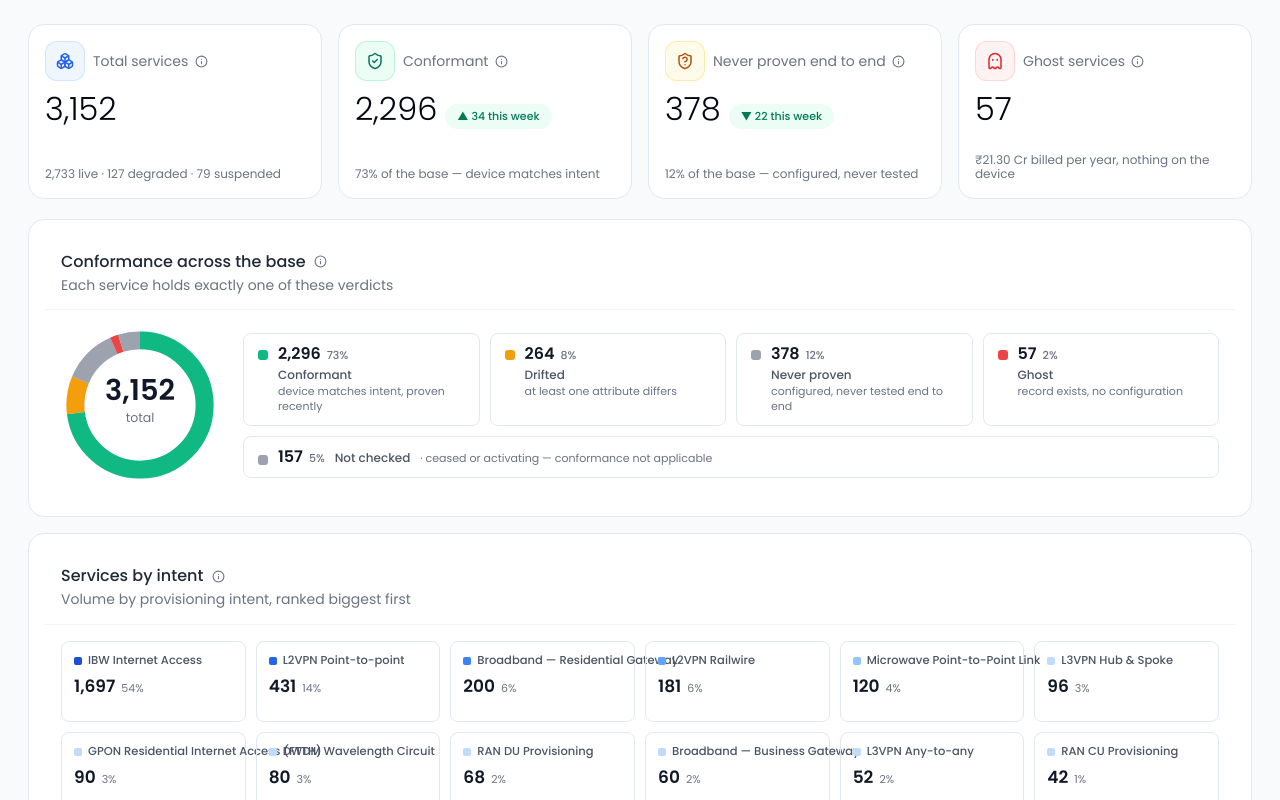
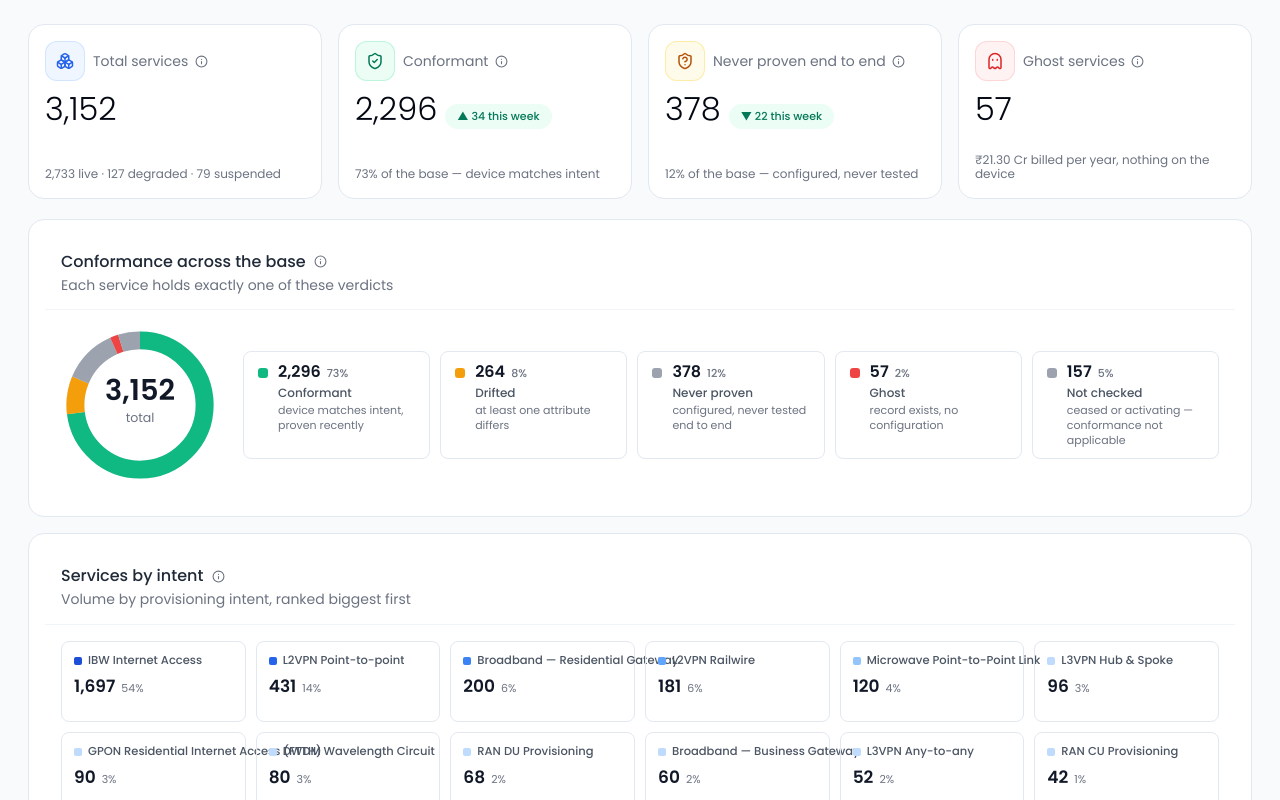
Before and after one commit to jayesh-vision/LCM-Orchestrator, a React (Vite) app: page /inventory in a window 1280 px wide. Shown: the top 800 px of the page. Built offline with nearby package versions, Linux system fonts and the light colour scheme.

Commit message:
service inventory card changes

```diff
--- a/src/pages/ServiceInventory.tsx
+++ b/src/pages/ServiceInventory.tsx
@@ -345,33 +345,19 @@ export default function ServiceInventory() {
               size={158}
               segments={confSegs.map(({ label, value, fill, onClick }) => ({ label, value, fill, onClick }))}
             />
-            <div className="flex-1 min-w-[280px] grid sm:grid-cols-2 lg:grid-cols-4 gap-2.5">
-              {confSegs.map((s) => {
-                /* Five verdicts spread across up to four columns now that this
-                   card spans the full page width — the last tile still spans
-                   the full row (whatever the current column count is) rather
-                   than leaving a gap or wrapping into a lonely last column. */
-                const wide = s.label === 'Not checked'
-                return (
+            <div className="flex-1 min-w-[280px] grid grid-cols-2 sm:grid-cols-3 lg:grid-cols-5 gap-2.5">
+              {/* All five verdicts share one tile shape at every breakpoint —
+                 no special-cased "wide" tile for the odd one out, so nothing
+                 ever hangs alone as a stretched bar underneath the row. */}
+              {confSegs.map((s) => (
                 <button
                   key={s.label} type="button" onClick={s.onClick}
                   aria-label={`${s.label}: ${s.value}. Open the matching services`}
-                    className={`flex gap-2.5 border border-line rounded-lg px-3.5 py-2.5 text-left cursor-pointer
+                  className="flex items-start gap-2.5 border border-line rounded-lg px-3.5 py-2.5 text-left cursor-pointer
                     transition-colors hover:bg-plane hover:border-brand-200
-                      focus-visible:outline-none focus-visible:ring-[3px] focus-visible:ring-brand-100
-                      ${wide ? 'col-span-full items-center' : 'items-start'}`}
+                    focus-visible:outline-none focus-visible:ring-[3px] focus-visible:ring-brand-100"
                 >
                   <i className="w-2.5 h-2.5 rounded-[3px] shrink-0 mt-1.5" style={{ background: FILL[s.fill] }} aria-hidden />
-                    {wide ? (
-                      <span className="min-w-0 flex-1 flex items-baseline gap-2.5 flex-wrap">
-                        <span className="text-[16px] font-semibold tnum text-ink-1 leading-tight shrink-0">
-                          {s.value.toLocaleString()}
-                          <span className="text-[11px] text-ink-3 font-medium ml-1.5">{Math.round((s.value / services.length) * 100)}%</span>
-                        </span>
-                        <span className="text-[12px] font-medium text-ink-2 shrink-0">{s.label}</span>
-                        <span className="text-[11px] text-ink-3 leading-snug">· {s.note}</span>
-                      </span>
-                    ) : (
                   <span className="min-w-0">
                     <span className="block text-[16px] font-semibold tnum text-ink-1 leading-tight">
                       {s.value.toLocaleString()}
@@ -380,10 +366,8 @@ export default function ServiceInventory() {
                     <span className="block text-[12px] font-medium text-ink-2 mt-0.5">{s.label}</span>
                     <span className="block text-[11px] text-ink-3 leading-snug">{s.note}</span>
                   </span>
-                    )}
                 </button>
-                )
-              })}
+              ))}
             </div>
           </CardBody>
         </Card>
```
Lines whose indentation alone changed are shown as unchanged.
